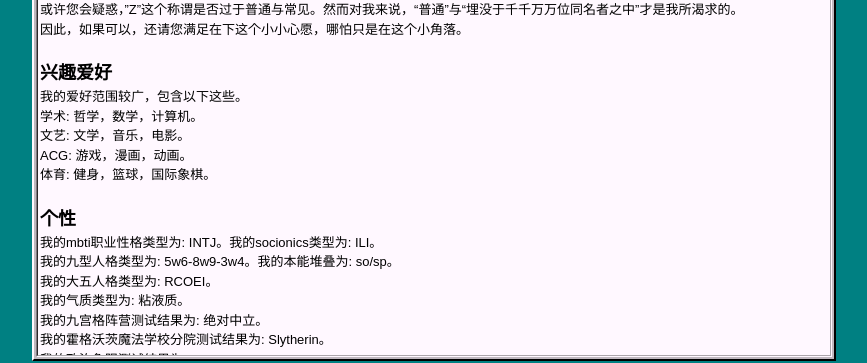
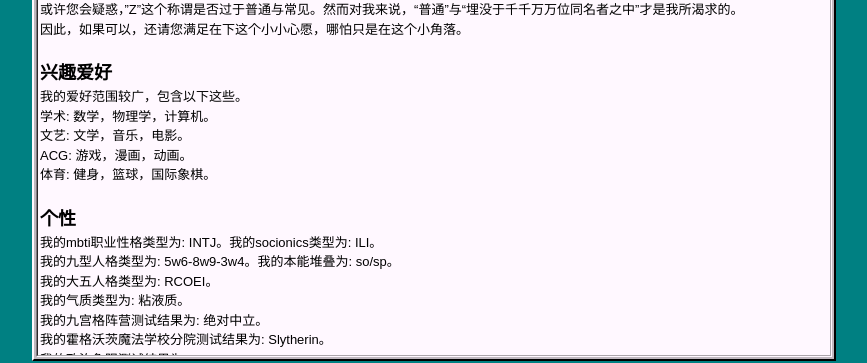
Before and after one commit to player1-Z/player1-Z.github.io, a Jekyll site: the page built from _posts/2020-10-24-Selfintro.md, in a window 1280 px wide. Shown: the part 552-915 px from the top of the page, without its empty margins (206-1073 px from the left). Built offline with Jekyll 4.4.1, drawn with Linux system fonts in a browser that asks for light colours.

Commit message:
Update 2020-10-24-Selfintro.md

```diff
--- a/_posts/2020-10-24-Selfintro.md
+++ b/_posts/2020-10-24-Selfintro.md
@@ -12,7 +12,7 @@ tags: info
 
 ## 兴趣爱好
 我的爱好范围较广，包含以下这些。
-  学术: 哲学，数学，计算机。
+  学术: 数学，物理学，计算机。
   文艺: 文学，音乐，电影。
   ACG: 游戏，漫画，动画。
   体育: 健身，篮球，国际象棋。
```
